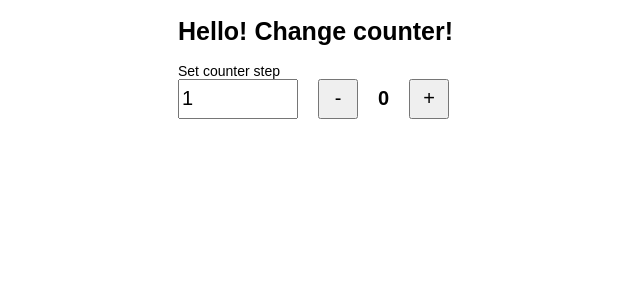
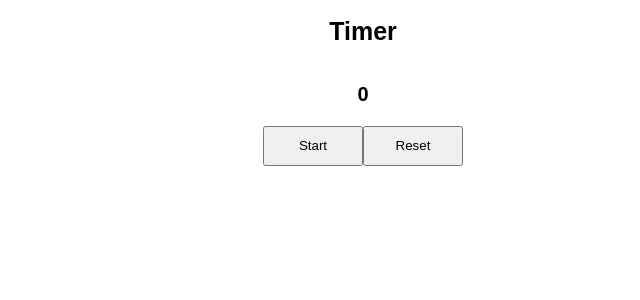
Before and after one commit to fckzor/react-course, a React (Create React App) app: page / in a window 1280 px wide. Shown: the top 300 px of the page, without its empty margins (277-917 px from the left). Built offline with nearby package versions, Linux system fonts and the light colour scheme.

Commit message:
module03/lesson06/create-timer

```diff
--- a/src/App.jsx
+++ b/src/App.jsx
@@ -3,41 +3,59 @@ import React from 'react'
 class App extends React.Component {
   state = {
     count: 0,
-    counterStep: 1,
+    status: 'stopped',
+    startBtnText: 'Start',
   }
 
-  changeCounter(action) {
-    this.setState({
-      count: action === 'increment'
-        ? this.state.count + this.state.counterStep
-        : action === 'decrement'
-          ? this.state.count - this.state.counterStep
-          : this.state.count
-    })
+  toggleTimer() {
+    this.setState({status: this.state.status === 'stopped' ? 'started' : 'stopped'})
+    this.setState(
+      (prevState) => ({startBtnText: prevState.status === 'started' ? 'Stop' : 'Start'}),
+      () => {
+        this.state.status === 'started' ? this.startTimer() : this.stopTimer()
+      }
+    )
   }
 
-  changeCounterStep(event) {
-    const target = Number(event.target.value)
-    this.setState({counterStep: target > 1 ? target : 1})
+  startTimer() {
+    this.timer = setInterval(() => {
+      this.setState({count: this.state.count + 1})
+    }, 1000)
+  }
+
+  stopTimer() {
+    clearInterval(this.timer)
+  }
+
+  onResetCounter() {
+    this.setState(
+      {count: 0},
+      () => { localStorage.setItem('timer', JSON.stringify(this.state.count)) }
+    )
+  }
+
+  componentDidMount() {
+    const timer = JSON.parse(localStorage.getItem('timer'))
+    this.setState({count: timer ? timer : 0})
+  }
+
+  componentDidUpdate() {
+    localStorage.setItem('timer', JSON.stringify(this.state.count))
+  }
+
+  componentWillUnmount() {
+    this.stopTimer()
   }
 
   render() {
     return (
       <div className="container">
-        <h1>Hello! Change counter!</h1>
-        <div className="counter-wrapper">
-          <label>
-            <span>Set counter step</span>
-            <input
-              type="number"
-              value={this.state.counterStep}
-              onChange={(e) => this.changeCounterStep(e)}
-            />
-          </label>
+        <h1>Timer</h1>
+        <div>
+          <div className="counter-view">{this.state.count}</div>
           <div>
-            <button onClick={() => this.changeCounter('decrement')}>-</button>
-            <span className="counter-view">{this.state.count}</span>
-            <button onClick={() => this.changeCounter('increment')}>+</button>
+            <button onClick={() => this.toggleTimer()}>{this.state.startBtnText}</button>
+            <button onClick={() => this.onResetCounter()}>Reset</button>
           </div>
         </div>
       </div>
--- a/src/style.css
+++ b/src/style.css
@@ -5,6 +5,7 @@ body {
   font-family: sans-serif;
   user-select: none;
   font-size: 20px;
+  text-align: center;
 }
 h1 {
   font-size: 25px;
@@ -14,27 +15,12 @@ h1 {
   margin: 0 auto;
   padding: 0 15px;
 }
-.counter-wrapper {
-  display: flex;
-  align-items: flex-end;
-}
-button, input {
-  font-size: inherit;
+button {
+  width: 100px;
   height: 40px;
-}
-button {
-  width: 40px;
-}
-input {
-  width: 120px;
-  margin-right: 20px;
-}
-label span {
-  display: block;
-  font-size: 14px;
 }
 .counter-view {
   display: inline-block;
-  margin: 0 20px;
+  margin: 20px;
   font-weight: bold;
 }
```
